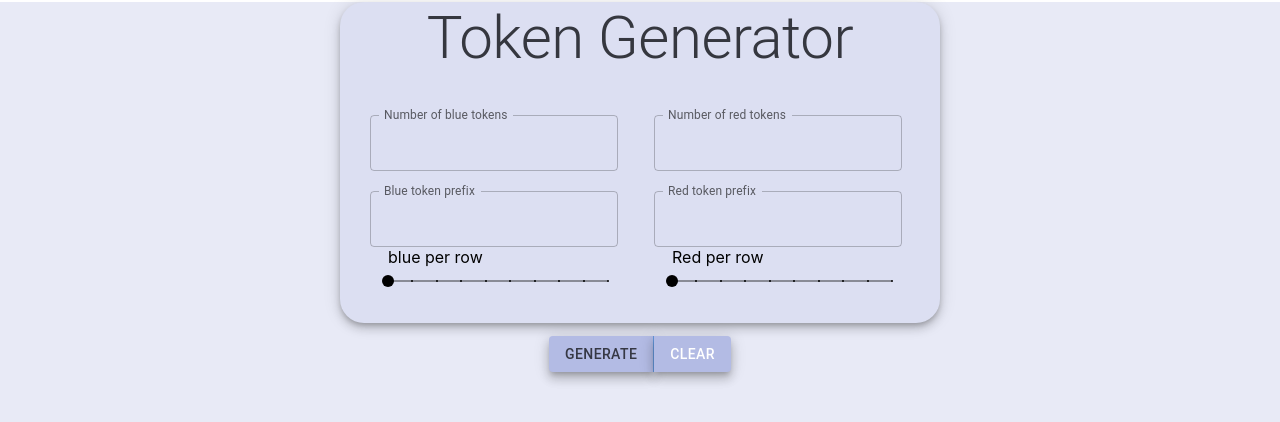
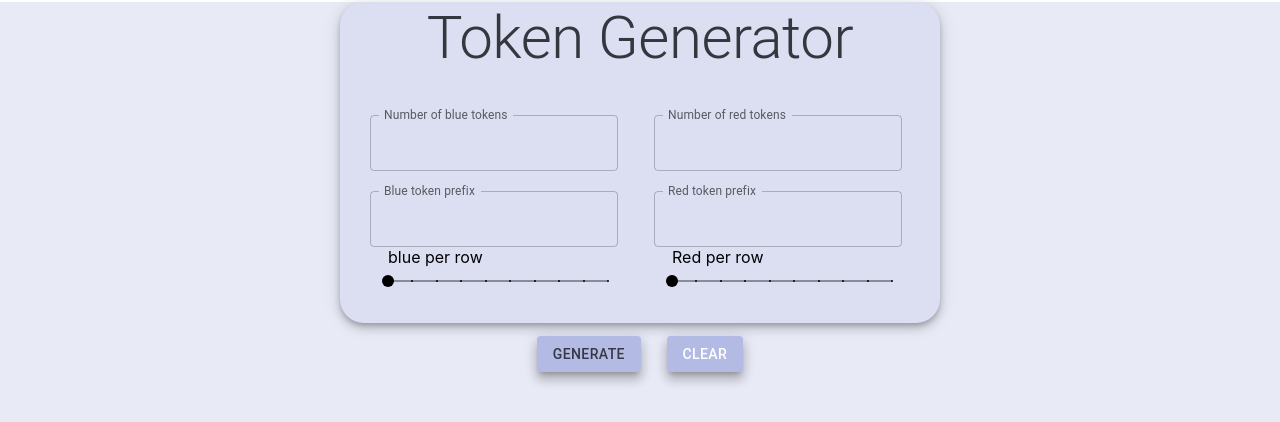
Before and after one commit to RAJAT-K26/tokengen, a React (Create React App) app in the folder tokengen/: page / in a window 1280 px wide. Shown: the top 422 px of the page. Built offline with nearby package versions, Linux system fonts and the light colour scheme.

Commit message:
minor ui changes

```diff
--- a/tokengen/src/App.js
+++ b/tokengen/src/App.js
@@ -2,38 +2,15 @@
 import './App.css';
 import TextField from '@mui/material/TextField';
 import * as React from 'react';
-import { styled } from '@mui/material/styles';
 import Box from '@mui/material/Box';
-import Paper from '@mui/material/Paper';
 import Grid from '@mui/material/Grid';
 import Container from '@mui/material/Container';
 import { useState } from 'react';
-// import Container from '@mui/material/Container';
 import Button from '@mui/material/Button';
-import ButtonGroup from '@mui/material/ButtonGroup';
 import Typography from '@mui/material/Typography';
 import Slider from '@mui/material/Slider';
 
-import { createTheme } from '@mui/material/styles';
-import { purple } from '@mui/material/colors';
-
-import { shadows } from '@mui/system';
-
-
-
-
-
 function App() {
-
-  const theme = createTheme({
-    palette: {
-      primary: {
-        main: purple[500],
-      }
-    }
-  });
-
-
 
   const [blueTokens, setBlueTokens] = useState();
   const [bluePrefix, setBluePrefix] = useState('');
@@ -43,20 +20,20 @@ function App() {
   const [redPerRow, setRedPerRow] = useState(1);
   const [generatedTokens, setGeneratedTokens] = useState([]); //stores generated tokens
 
-  const handleGenerated = () => {
+  const handleGenerated = () => { // function to generate and store new token
     const newToken = [];
     for (let i = 0; i < blueTokens; i++) {
-      newToken.push({ color: 'blue', label: `${bluePrefix}${i + 1}` });
+      newToken.push({ color: 'blue', label: `${bluePrefix} ${i + 1}` });
     }
 
     for (let i = 0; i < redTokens; i++) {
-      newToken.push({ color: 'red', label: `${redPrefix}${i + 1}` });
+      newToken.push({ color: 'red', label: `${redPrefix} ${i + 1}` });
     }
 
     setGeneratedTokens(newToken); // pushes the newToken generatedTokens array
   };
 
-  const handleClear = () => {
+  const handleClear = () => { //function to clear all token data
     setBluePerRow(1);
     setBluePrefix('');
     setBlueTokens();
@@ -67,21 +44,11 @@ function App() {
   };
 
 
-  const handleSliderChange = (event, newValue) => {
-    setBlueTokens(newValue);
-  };
 
-  const handleInputChange = (event) => {
-    const value = event.target.value === '' ? '' : Number(event.target.value);
-    setBlueTokens(value);
-  };
   return (
     <>
       <div style={{ backgroundColor: '#e8eaf6', height: '100vw' }}>
         <Container maxWidth='md' sx={{ borderRadius: '3vh', marginTop: '2px' }} >
-
-
-
           <Container maxWidth="sm" sx={{ backgroundColor: '#dcdff2', borderRadius: '3vh', paddingBottom: '3vh', boxShadow: 6}}>
             <Grid xs={12} sx={{ display: 'flex', justifyContent: 'center' }}>
               <Typography variant="h2" gutterBottom sx={{ color: "#35373f" }}>
@@ -103,9 +70,7 @@ function App() {
                     sx={{ paddingRight: '8px', marginTop: '20px' }}
                   />
 
-
                 </Grid>
-
                 <Grid item xs={12} sx={{ display: 'flex', justifyContent: 'center' }}>
                   <TextField
                     id="outlined-number"
@@ -180,34 +145,24 @@ function App() {
                   </Container>
                 </Grid>
               </Grid>
-
             </Grid>
           </Container>
-
-
-
-
-
+            {/*              Buttons                */}
           <Container sx={{
             marginTop: "1vw", display: 'flex',
             alignItems: 'center',
-            justifyContent: 'center',
-          }}>
-            <ButtonGroup variant="text" aria-label="Basic button group" >
-              <Button variant='contained' sx={{backgroundColor:'#b3bbe4', color:'#363844',boxShadow: 7}} onClick={handleGenerated}>
+            justifyContent: 'center'}}>
+
+              <Button variant='contained' sx={{backgroundColor:'#b3bbe4', color:'#363844',boxShadow: 8, marginRight:'1vw', ':hover':{bgcolor: '#ced3edb3', color:'#363844'}}} onClick={handleGenerated}>
                 Generate
               </Button>
-              <Button variant='contained' sx={{color:'white', backgroundColor:'#b3bbe4',boxShadow: 7}} onClick={handleClear}>
+              <Button variant='contained' sx={{color:'White', backgroundColor:'#b3bbe4',boxShadow: 8, marginLeft:'1vw', ':hover':{bgcolor: '#ced3edb3', color:'#363844'}}} onClick={handleClear} onTouch>
                 Clear
               </Button>
 
-            </ButtonGroup>
           </Container>
 
-
-
-          {/* rendering boxes / tokens */}
-
+          {/*      rendering boxes / tokens      */}
 
           <div style={{ marginTop: "1vw" }}>
             <Grid
@@ -221,8 +176,8 @@ function App() {
               }}
             >
               {generatedTokens
-                .filter((token) => token.color === 'blue')
-                .map((token, index) => (
+                .filter((token) => token.color === 'blue')  //filtering the tokoens by their colour
+                .map((token, index) => (                    // mapping filtered tokens by their indices
                   <Grid item xs={12 / bluePerRow} key={index}>
                     <Box
                       sx={{
@@ -243,7 +198,7 @@ function App() {
                   </Grid>
                 ))}
 
-              {generatedTokens.some((token) => token.color === 'red') && (
+              {generatedTokens.some((token) => token.color === 'red') && (  //seperates blue and red token area
                 <Grid item xs={12}>
                   <hr style={{ borderColor: 'transparent' }} />
                 </Grid>
@@ -263,17 +218,13 @@ function App() {
                         display: 'flex',
                         justifyContent: 'center',
                         alignItems: 'center',
-                        // margin: '0 auto', // Center the box within the grid item
                         borderRadius: '5px',
-                      }}
-                    >
+                      }}>
                       <h4>{token.label}</h4>
                     </Box>
                   </Grid>
                 ))}
             </Grid>
-
-
           </div>
         </Container>
       </div>
```
Also changed, not shown: tokengen/src/image1.png (added), tokengen/src/image2.jpg (added).
